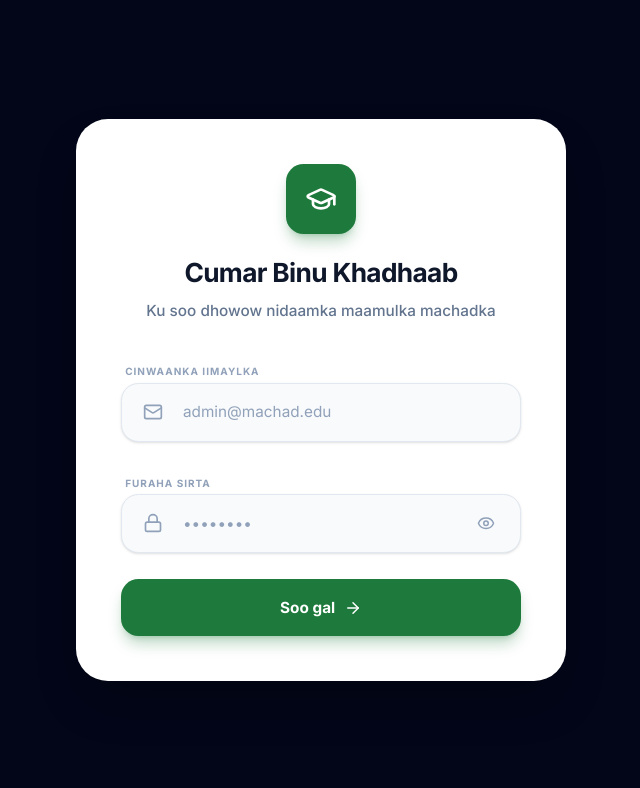
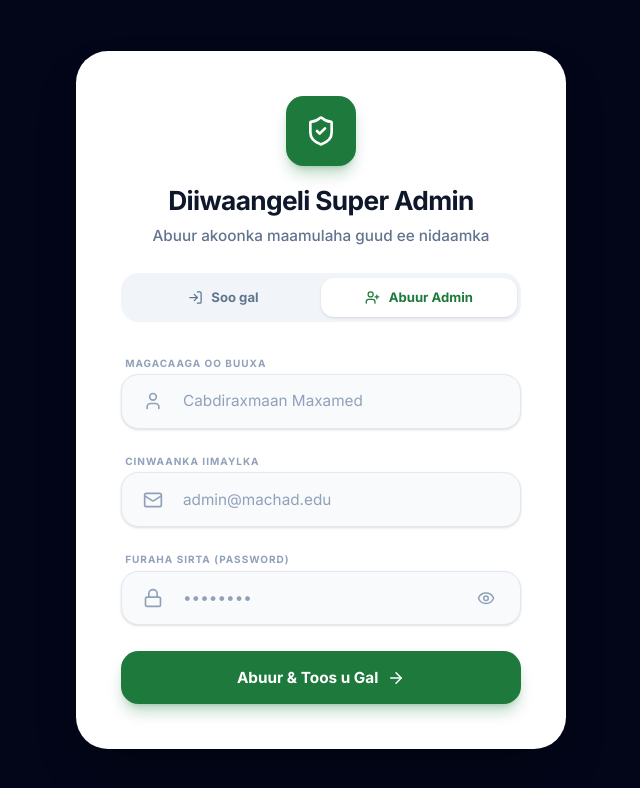
Before and after one commit to AbdirahmanmohamedAbdulle08/school, a React (Vite) app in the folder Frontend/: page / in a window 1280 px wide. Shown: the top 788 px of the page, without its empty margins (319-959 px from the left). Built offline with nearby package versions, Linux system fonts and the light colour scheme; no server answers.

Commit message:
Add explicit toggle tabs between Login and Register Admin on Login page

```diff
--- a/Frontend/src/pages/Login.jsx
+++ b/Frontend/src/pages/Login.jsx
@@ -1,5 +1,5 @@
 import React, { useState, useEffect } from 'react';
-import { ArrowRight, Eye, EyeOff, GraduationCap, Lock, Mail, User, ShieldCheck, HelpCircle } from 'lucide-react';
+import { ArrowRight, Eye, EyeOff, GraduationCap, Lock, Mail, User, ShieldCheck, UserPlus, LogIn } from 'lucide-react';
 import { useNavigate } from 'react-router-dom';
 import api from '../services/api';
 
@@ -30,6 +30,8 @@ const Login = ({ onLogin }) => {
       }
     } catch (e) {
       console.warn('Failed to check setup status:', e.message);
+      // Haddii database-ka la waayo ama uu madhan yahay, u ogolow setup mode
+      setIsSetupMode(true);
     }
   };
 
@@ -82,36 +84,70 @@ const Login = ({ onLogin }) => {
   return (
     <main className="flex min-h-screen items-center justify-center bg-slate-950 p-4">
       <section className="w-full max-w-md rounded-[32px] border border-white/10 bg-white p-8 shadow-2xl shadow-black/30 dark:bg-slate-900 md:p-10">
-        <div className="mb-8 text-center">
-          <div className="mx-auto mb-5 flex h-16 w-16 items-center justify-center rounded-2xl bg-brand-600 text-white shadow-lg shadow-brand-600/30">
+        <div className="mb-6 text-center">
+          <div className="mx-auto mb-4 flex h-16 w-16 items-center justify-center rounded-2xl bg-brand-600 text-white shadow-lg shadow-brand-600/30">
             {isSetupMode ? <ShieldCheck size={32} /> : <GraduationCap size={32} />}
           </div>
           <h1 className="text-2xl font-black tracking-tight text-slate-900 dark:text-white">
-            {isSetupMode ? 'Abuur Super Admin' : 'Cumar Binu Khadhaab'}
+            {isSetupMode ? 'Diiwaangeli Super Admin' : 'Cumar Binu Khadhaab'}
           </h1>
-          <p className="mt-2 text-sm font-medium text-slate-500 dark:text-slate-400">
+          <p className="mt-1.5 text-sm font-medium text-slate-500 dark:text-slate-400">
             {isSetupMode
-              ? 'Diiwaangeli maamulaha guud ee nidaamka'
+              ? 'Abuur akoonka maamulaha guud ee nidaamka'
               : 'Ku soo dhowow nidaamka maamulka machadka'}
           </p>
         </div>
 
+        {/* TABS KALA BEDDELASHADA: LOGIN VS SETUP */}
+        <div className="mb-6 flex rounded-2xl bg-slate-100 dark:bg-slate-800/60 p-1">
+          <button
+            type="button"
+            onClick={() => {
+              setIsSetupMode(false);
+              setError('');
+              setSuccessMsg('');
+            }}
+            className={`flex flex-1 items-center justify-center gap-2 rounded-xl py-2.5 text-xs font-bold transition ${
+              !isSetupMode
+                ? 'bg-white dark:bg-slate-900 text-brand-600 dark:text-white shadow-sm'
+                : 'text-slate-500 hover:text-slate-900 dark:text-slate-400 dark:hover:text-white'
+            }`}
+          >
+            <LogIn size={15} /> Soo gal
+          </button>
+          <button
+            type="button"
+            onClick={() => {
+              setIsSetupMode(true);
+              setError('');
+              setSuccessMsg('');
+            }}
+            className={`flex flex-1 items-center justify-center gap-2 rounded-xl py-2.5 text-xs font-bold transition ${
+              isSetupMode
+                ? 'bg-white dark:bg-slate-900 text-brand-600 dark:text-white shadow-sm'
+                : 'text-slate-500 hover:text-slate-900 dark:text-slate-400 dark:hover:text-white'
+            }`}
+          >
+            <UserPlus size={15} /> Abuur Admin
+          </button>
+        </div>
+
         {error && (
-          <div className="mb-6 rounded-2xl border border-rose-500/20 bg-rose-500/10 p-4 text-center text-xs font-bold text-rose-600 dark:text-rose-300">
+          <div className="mb-5 rounded-2xl border border-rose-500/20 bg-rose-500/10 p-4 text-center text-xs font-bold text-rose-600 dark:text-rose-300">
             {error}
           </div>
         )}
 
         {successMsg && (
-          <div className="mb-6 rounded-2xl border border-emerald-500/20 bg-emerald-500/10 p-4 text-center text-xs font-bold text-emerald-600 dark:text-emerald-300">
+          <div className="mb-5 rounded-2xl border border-emerald-500/20 bg-emerald-500/10 p-4 text-center text-xs font-bold text-emerald-600 dark:text-emerald-300">
             {successMsg}
           </div>
         )}
 
         {isSetupMode ? (
           /* FORM-KA SETUP-KA SUPER ADMIN-KA */
-          <form onSubmit={handleSetupSubmit} className="space-y-5">
-            <label className="block space-y-2">
+          <form onSubmit={handleSetupSubmit} className="space-y-4">
+            <label className="block space-y-1.5">
               <span className="ml-1 text-[10px] font-black uppercase tracking-widest text-slate-400">
                 Magacaaga oo buuxa
               </span>
@@ -120,7 +156,7 @@ const Login = ({ onLogin }) => {
                 <input
                   type="text"
                   placeholder="Cabdiraxmaan Maxamed"
-                  className="w-full py-4 pl-14 pr-5 rounded-2xl border border-slate-200 dark:border-slate-800 bg-slate-50 dark:bg-slate-950 text-slate-900 dark:text-white focus:outline-none focus:ring-2 focus:ring-brand-500 text-sm"
+                  className="w-full py-3.5 pl-14 pr-5 rounded-2xl border border-slate-200 dark:border-slate-800 bg-slate-50 dark:bg-slate-950 text-slate-900 dark:text-white focus:outline-none focus:ring-2 focus:ring-brand-500 text-sm"
                   value={formData.fullName}
                   onChange={(e) => setFormData({ ...formData, fullName: e.target.value })}
                   required
@@ -128,7 +164,7 @@ const Login = ({ onLogin }) => {
               </span>
             </label>
 
-            <label className="block space-y-2">
+            <label className="block space-y-1.5">
               <span className="ml-1 text-[10px] font-black uppercase tracking-widest text-slate-400">
                 Cinwaanka iimaylka
               </span>
@@ -137,7 +173,7 @@ const Login = ({ onLogin }) => {
                 <input
                   type="email"
                   placeholder="admin@machad.edu"
-                  className="w-full py-4 pl-14 pr-5 rounded-2xl border border-slate-200 dark:border-slate-800 bg-slate-50 dark:bg-slate-950 text-slate-900 dark:text-white focus:outline-none focus:ring-2 focus:ring-brand-500 text-sm"
+                  className="w-full py-3.5 pl-14 pr-5 rounded-2xl border border-slate-200 dark:border-slate-800 bg-slate-50 dark:bg-slate-950 text-slate-900 dark:text-white focus:outline-none focus:ring-2 focus:ring-brand-500 text-sm"
                   value={formData.email}
                   onChange={(e) => setFormData({ ...formData, email: e.target.value })}
                   required
@@ -145,7 +181,7 @@ const Login = ({ onLogin }) => {
               </span>
             </label>
 
-            <label className="block space-y-2">
+            <label className="block space-y-1.5">
               <span className="ml-1 text-[10px] font-black uppercase tracking-widest text-slate-400">
                 Furaha sirta (Password)
               </span>
@@ -154,7 +190,7 @@ const Login = ({ onLogin }) => {
                 <input
                   type={showPassword ? 'text' : 'password'}
                   placeholder="••••••••"
-                  className="w-full py-4 pl-14 pr-14 rounded-2xl border border-slate-200 dark:border-slate-800 bg-slate-50 dark:bg-slate-950 text-slate-900 dark:text-white focus:outline-none focus:ring-2 focus:ring-brand-500 text-sm"
+                  className="w-full py-3.5 pl-14 pr-14 rounded-2xl border border-slate-200 dark:border-slate-800 bg-slate-50 dark:bg-slate-950 text-slate-900 dark:text-white focus:outline-none focus:ring-2 focus:ring-brand-500 text-sm"
                   value={formData.password}
                   onChange={(e) => setFormData({ ...formData, password: e.target.value })}
                   required
@@ -173,7 +209,7 @@ const Login = ({ onLogin }) => {
             <button
               type="submit"
               disabled={isLoading}
-              className="group w-full rounded-2xl bg-brand-600 py-4 text-sm font-black text-white shadow-lg shadow-brand-600/30 transition hover:bg-brand-700 disabled:opacity-70"
+              className="group w-full rounded-2xl bg-brand-600 py-3.5 text-sm font-black text-white shadow-lg shadow-brand-600/30 transition hover:bg-brand-700 disabled:opacity-70 mt-2"
             >
               {isLoading ? 'Abuurista ayaa socota…' : (
                 <span className="flex items-center justify-center gap-2">
@@ -181,24 +217,11 @@ const Login = ({ onLogin }) => {
                 </span>
               )}
             </button>
-
-            <div className="pt-2 text-center">
-              <button
-                type="button"
-                onClick={() => {
-                  setIsSetupMode(false);
-                  setError('');
-                }}
-                className="text-xs font-bold text-slate-500 hover:text-brand-600 dark:text-slate-400 dark:hover:text-brand-400 transition"
-              >
-                Horey ma u leedahay akoon? <span className="underline">Soo gal halkan</span>
-              </button>
-            </div>
           </form>
         ) : (
           /* FORM-KA LOGIN-KA CAADIGA AH */
-          <form onSubmit={handleLoginSubmit} className="space-y-6">
-            <label className="block space-y-2">
+          <form onSubmit={handleLoginSubmit} className="space-y-5">
+            <label className="block space-y-1.5">
               <span className="ml-1 text-[10px] font-black uppercase tracking-widest text-slate-400">
                 Cinwaanka iimaylka
               </span>
@@ -207,7 +230,7 @@ const Login = ({ onLogin }) => {
                 <input
                   type="email"
                   placeholder="admin@machad.edu"
-                  className="w-full py-4 pl-14 pr-5 rounded-2xl border border-slate-200 dark:border-slate-800 bg-slate-50 dark:bg-slate-950 text-slate-900 dark:text-white focus:outline-none focus:ring-2 focus:ring-brand-500 text-sm"
+                  className="w-full py-3.5 pl-14 pr-5 rounded-2xl border border-slate-200 dark:border-slate-800 bg-slate-50 dark:bg-slate-950 text-slate-900 dark:text-white focus:outline-none focus:ring-2 focus:ring-brand-500 text-sm"
                   value={formData.email}
                   onChange={(e) => setFormData({ ...formData, email: e.target.value })}
                   required
@@ -215,7 +238,7 @@ const Login = ({ onLogin }) => {
               </span>
             </label>
 
-            <label className="block space-y-2">
+            <label className="block space-y-1.5">
               <span className="ml-1 text-[10px] font-black uppercase tracking-widest text-slate-400">
                 Furaha sirta
               </span>
@@ -224,7 +247,7 @@ const Login = ({ onLogin }) => {
                 <input
                   type={showPassword ? 'text' : 'password'}
                   placeholder="••••••••"
-                  className="w-full py-4 pl-14 pr-14 rounded-2xl border border-slate-200 dark:border-slate-800 bg-slate-50 dark:bg-slate-950 text-slate-900 dark:text-white focus:outline-none focus:ring-2 focus:ring-brand-500 text-sm"
+                  className="w-full py-3.5 pl-14 pr-14 rounded-2xl border border-slate-200 dark:border-slate-800 bg-slate-50 dark:bg-slate-950 text-slate-900 dark:text-white focus:outline-none focus:ring-2 focus:ring-brand-500 text-sm"
                   value={formData.password}
                   onChange={(e) => setFormData({ ...formData, password: e.target.value })}
                   required
@@ -243,7 +266,7 @@ const Login = ({ onLogin }) => {
             <button
               type="submit"
               disabled={isLoading}
-              className="group w-full rounded-2xl bg-brand-600 py-4 text-sm font-black text-white shadow-lg shadow-brand-600/30 transition hover:bg-brand-700 disabled:opacity-70"
+              className="group w-full rounded-2xl bg-brand-600 py-3.5 text-sm font-black text-white shadow-lg shadow-brand-600/30 transition hover:bg-brand-700 disabled:opacity-70 mt-2"
             >
               {isLoading ? 'Gelitaanka ayaa socda…' : (
                 <span className="flex items-center justify-center gap-2">
@@ -251,22 +274,6 @@ const Login = ({ onLogin }) => {
                 </span>
               )}
             </button>
-
-            {/* LINK-GA KALIYA WUXUU SOO BAXAYAA HADDIISAN DATABASE-KA WAX SUPER ADMIN AH KU JIRIN */}
-            {setupStatus && !setupStatus.hasSuperAdmin && (
-              <div className="pt-2 text-center border-t border-slate-100 dark:border-slate-800/80">
-                <button
-                  type="button"
-                  onClick={() => {
-                    setIsSetupMode(true);
-                    setError('');
-                  }}
-                  className="inline-flex items-center gap-1.5 text-xs font-semibold text-brand-600 hover:text-brand-700 dark:text-brand-400 dark:hover:text-brand-300 transition"
-                >
-                  <ShieldCheck size={14} /> Ma jiro Super Admin? <span className="underline">Diiwaangeli Super Admin-kii koowaad</span>
-                </button>
-              </div>
-            )}
           </form>
         )}
       </section>
```
